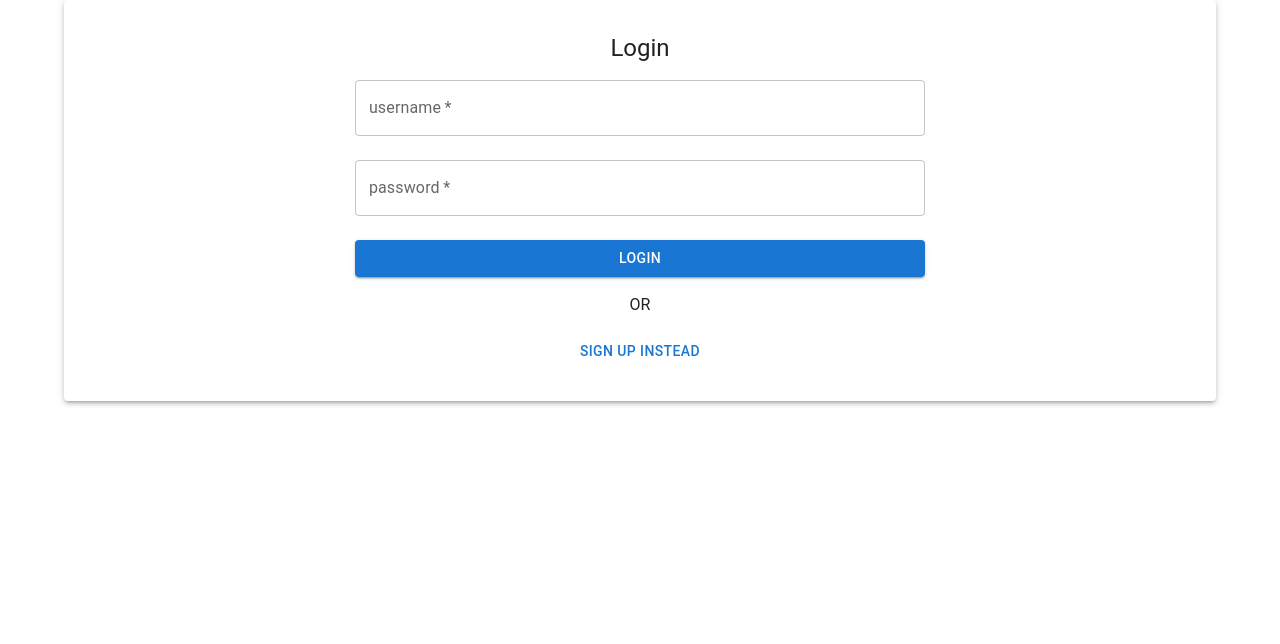
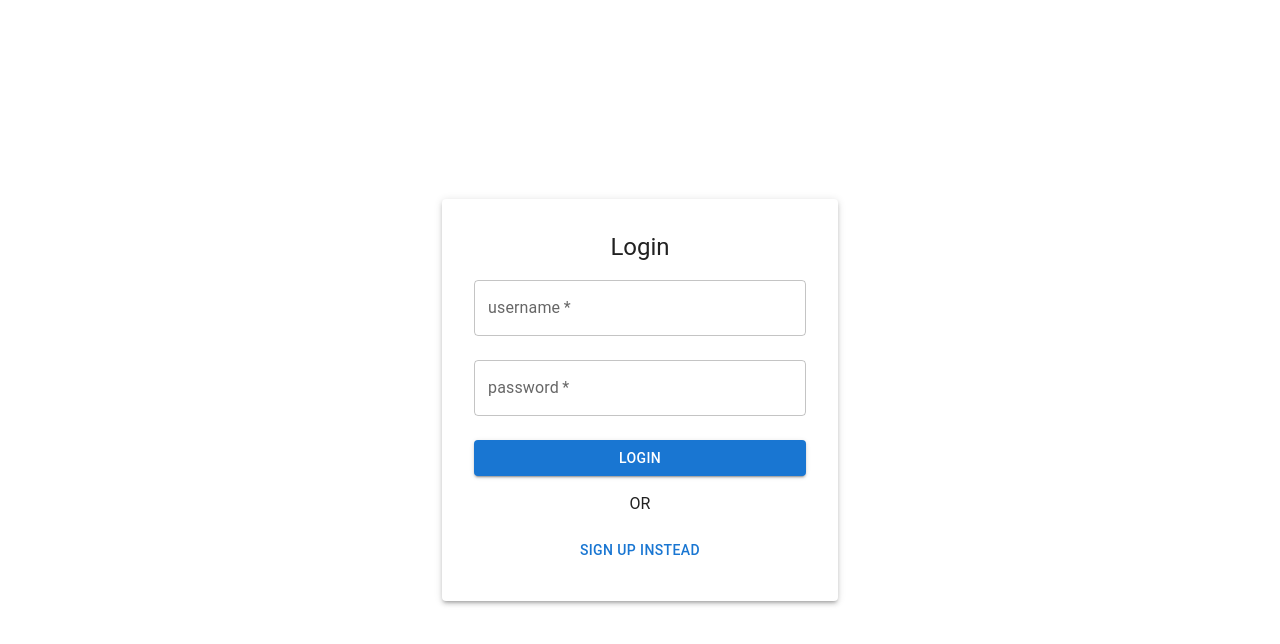
Before and after one commit to devanshV18/ChatBurst, a React (Vite) app in the folder client/: page /login in a window 1280 px wide. Shown: the top 644 px of the page. Built offline with nearby package versions, Linux system fonts and the light colour scheme.

Commit message:
login form aligned to center

```diff
--- a/client/src/pages/Login.jsx
+++ b/client/src/pages/Login.jsx
@@ -8,7 +8,12 @@ const Login = () => {
     const toggleLogin = () => setIsLogin(false)
 
   return (
-    <Container>
+    <Container component={"main"} maxWidth="xs" sx={{
+        height: "100vh",
+        display: "flex",
+        justifyContent: "center",
+        alignItems: "center"
+    }}>
         <Paper
             elevation={3}
             sx={{
```
